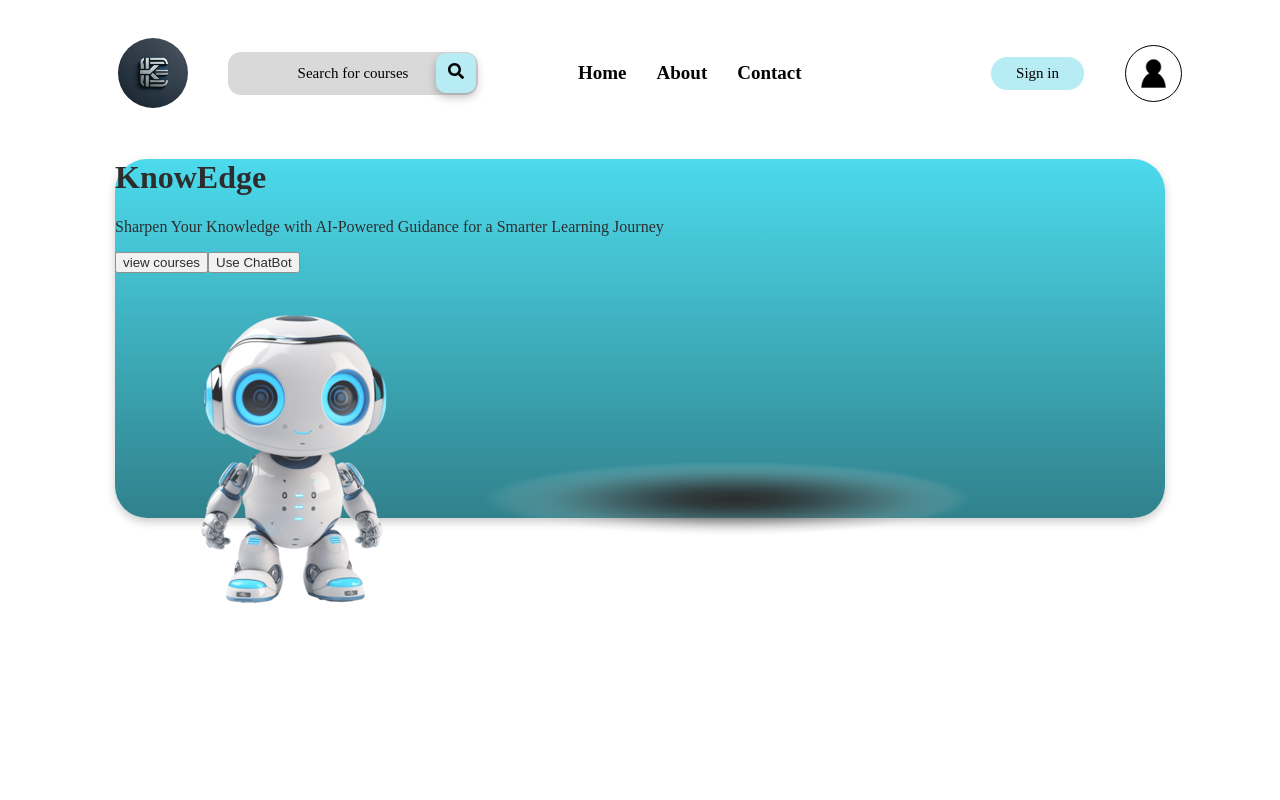
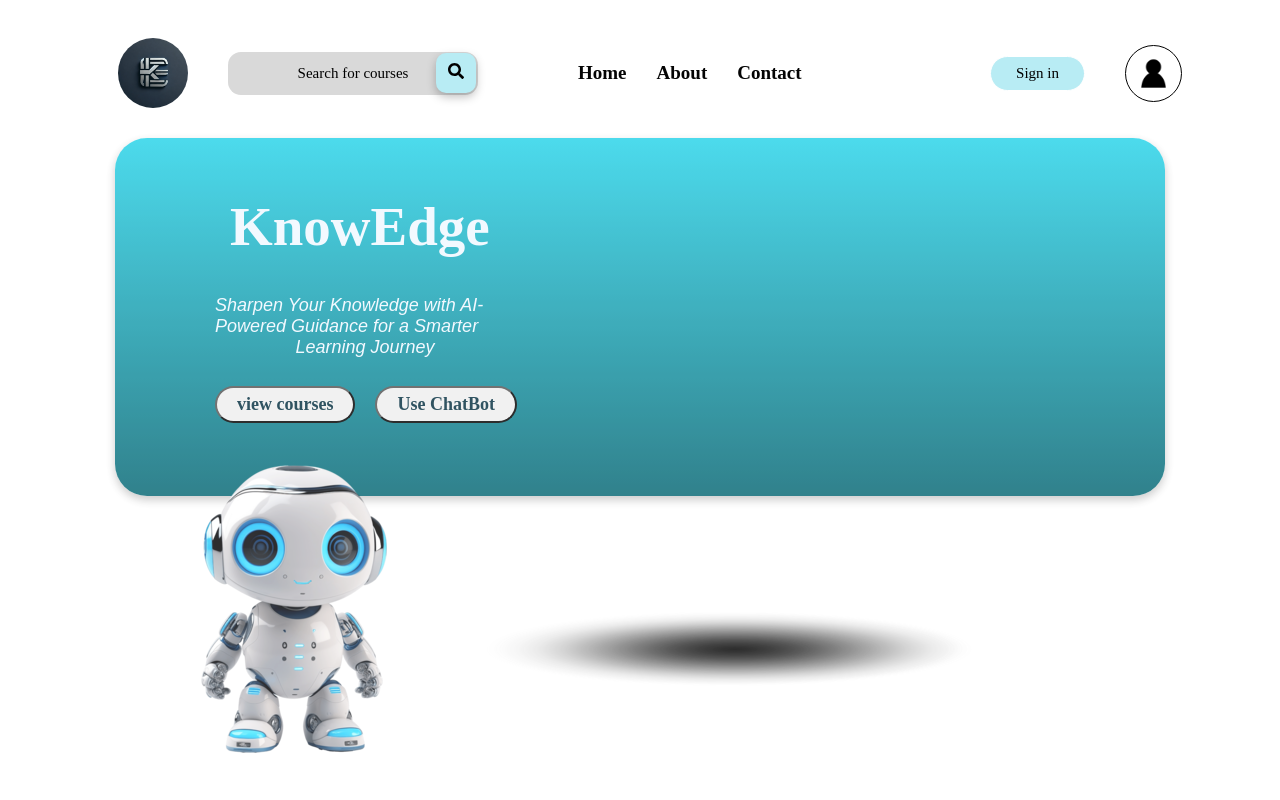
Before and after one commit to Bhanuka10/Capstone, a React (Vite) app in the folder KnowEdge-app/: page / in a window 1280 px wide. Shown: the top 800 px of the page. Built offline with nearby package versions, Linux system fonts and the light colour scheme.

Commit message:
create header left side

```diff
--- a/KnowEdge-app/src/Components/Header/Header.css
+++ b/KnowEdge-app/src/Components/Header/Header.css
@@ -9,3 +9,42 @@
     opacity: 82%;
     border-radius: 32px;
 }
+.header-left {
+
+    max-width: 400px ;
+    padding-left: 100px;
+    padding-top: 20px;
+
+}
+.header-left-top{
+padding-bottom: 10px;
+}
+.header-left-top h1 {
+    font-family: poppins;
+    font-weight: 800;
+    color: aliceblue;
+    font-size: 55px;
+    padding-left: 15px;
+}
+.header-left-top p{
+    font-family: poppins, sans-serif;
+    font-weight: 300;
+    color: aliceblue;
+    font-size: 18px;
+    width: 300px;
+    font-style: italic;
+    text-align-last: center ;
+    padding-top: -100px;
+}
+.header-left-bottom {
+    display: flex;
+    gap: 20px;
+}
+.header-left-bottom button {
+    padding: 6px 20px;
+    color: #032E3F;
+    font-family: poppins;
+    font-weight: 600;
+    font-size: 18px;
+    border-radius: 20px;
+}
--- a/KnowEdge-app/src/Components/Header/Header.jsx
+++ b/KnowEdge-app/src/Components/Header/Header.jsx
@@ -3,25 +3,25 @@ import './Header.css'
 const Header = () => {
   return (
     <div className='header'>
-        <div>
-            <div>
+        <div className='header-left'>
+            <div className='header-left-top'>
            <h1>KnowEdge</h1>
             <p>Sharpen Your Knowledge with AI-Powered Guidance for a Smarter Learning Journey</p>
         </div>
-        <div>
+        <div className='header-left-bottom'>
             <button>view courses</button>
             <button>Use ChatBot</button>
         </div>
 
-        </div>
-        <div>
-            <div>
-            <img src="pngtree-3d-bot-ai-powered-marketing-and-notification-tools-png-image_9187783.png" alt="" />
-            <img src="pngtree-round-gradient-black-shadow-png-image_4317601.png" alt="" />
+        </div >
+        <div className='header-right'>
+            <div className='right-one'>
+            <img className='robo' src="pngtree-3d-bot-ai-powered-marketing-and-notification-tools-png-image_9187783.png" alt="" />
+            <img className='robo-shadow' src="pngtree-round-gradient-black-shadow-png-image_4317601.png" alt="" />
             </div>
-            <div>
-            <img src="young-woman-sitting-floor-with-laptop-white.png" alt="" />
-            <img src="pngtree-round-gradient-black-shadow-png-image_4317601.png" alt="" />
+            <div className='right-two'>
+            <img className='lady' src="young-woman-sitting-floor-with-laptop-white.png" alt="" />
+            <img className='lady-shadow' src="pngtree-round-gradient-black-shadow-png-image_4317601.png" alt="" />
             </div>
         </div>
     </div>
```
